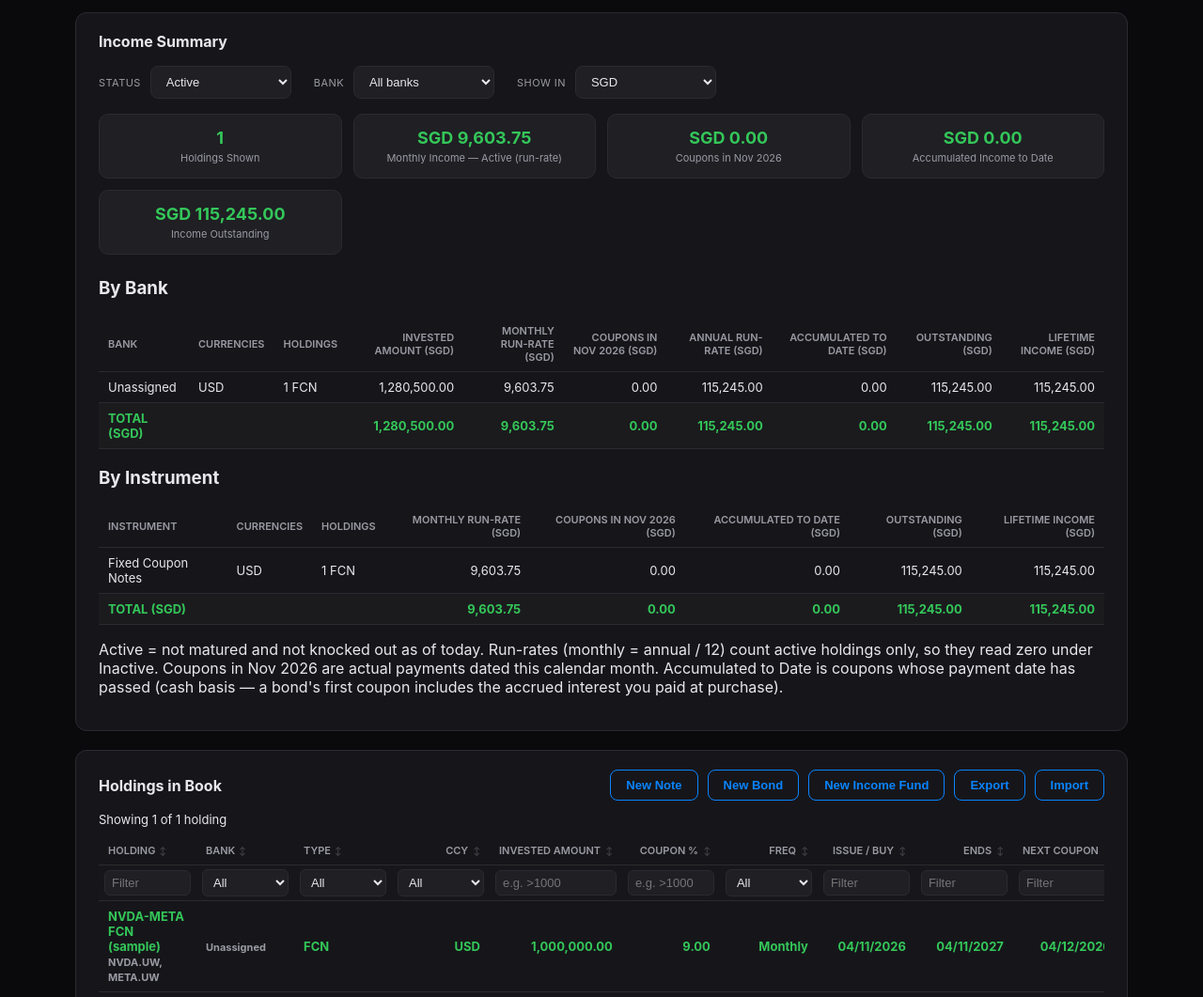
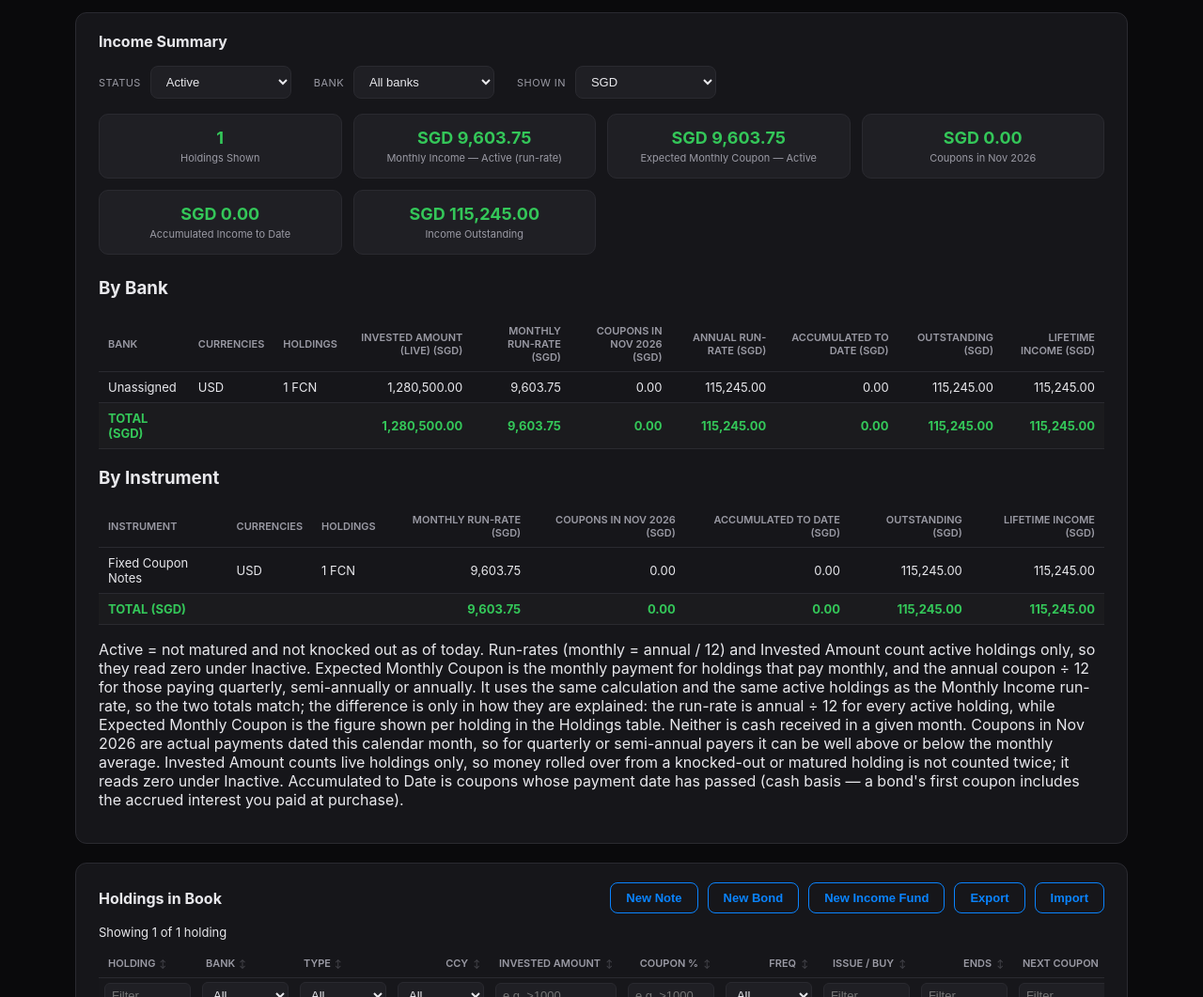
Before and after one commit to 1renelim-hub/Income-tracker, a plain HTML site: page index.html in a window 1280 px wide. Shown: the part 880-1941 px from the top of the page at 94% size. Drawn offline with Linux system fonts and the light colour scheme.

Commit message:
Add files via upload

```diff
--- a/index.html
+++ b/index.html
@@ -1759,8 +1759,7 @@ function renderNotesTable(computed) {
     const annualConv = native ? calc.annualCoupon : convert(calc.annualCoupon, ccy, disp);
     // Expected coupon per month: the actual payment for monthly payers, otherwise the annual coupon
     // spread over 12 months. Holdings that are no longer paying (matured, sold, knocked out) show none.
-    const stillPaying = isActive(calc, new Date());
-    const monthlyExpected = stillPaying ? calc.annualCoupon / 12 : null;
+    const monthlyExpected = expectedMonthlyCoupon(calc, new Date());
     const freqN = Number(note.frequency) || 12;
     const status = calc.knockedOut ? pill("Knocked Out", "status-ko")
       : (calc.matured && isFund) ? pill("Sold", "status-none")
@@ -1880,7 +1879,8 @@ const BANK_KEY = "fcn_tracker_bank_v1";
 const ALL_BANKS = "__ALL__";
 const NO_BANK = "__NONE__";
 const MONTHS = ["Jan", "Feb", "Mar", "Apr", "May", "Jun", "Jul", "Aug", "Sep", "Oct", "Nov", "Dec"];
-const SUM_KEYS = ["notional", "monthly", "thisMonth", "annual", "received", "outstanding", "lifetime"];
+const SUM_KEYS = ["notional", "monthly", "thisMonth", "annual", "received", "outstanding", "lifetime", "expected"];
+const BANK_TABLE_KEYS = ["notional", "monthly", "thisMonth", "annual", "received", "outstanding", "lifetime"];
 let statusFilter = null;
 let bankFilter = null;
 
@@ -1927,6 +1927,12 @@ function isActive(calc, today) {
   return true;
 }
 
+// Expected coupon per month for a holding that is still paying: the monthly payment for monthly payers, or
+// the annual coupon spread over 12 months for quarterly / semi-annual / annual payers. Null once it has ended.
+function expectedMonthlyCoupon(calc, today) {
+  return isActive(calc, today) ? calc.annualCoupon / 12 : null;
+}
+
 function monthLabel(d) { return MONTHS[d.getMonth()] + " " + d.getFullYear(); }
 
 // Per-holding figures in the holding's own currency. Run-rates count only
@@ -1936,8 +1942,11 @@ function incomeFigures(c, today) {
   const end = new Date(today.getFullYear(), today.getMonth() + 1, 1);
   const active = isActive(c.calc, today);
   return {
-    notional: c.note.notional || 0,
+    // Invested Amount counts live holdings only: money rolled over from a knocked-out or matured
+    // holding would otherwise be counted twice.
+    notional: active ? (c.note.notional || 0) : 0,
     monthly: active ? c.calc.annualCoupon / 12 : 0,
+    expected: expectedMonthlyCoupon(c.calc, today) || 0,
     thisMonth: c.calc.rows.reduce(function (s, r) {
       return r.end >= start && r.end < end ? s + r.payment : s;
     }, 0),
@@ -2071,7 +2080,7 @@ function renderIncomeSummary(computed) {
   const items = filterHoldings(computed, today);
 
   const labels = {
-    notional: "Invested Amount", monthly: "Monthly Run-Rate", thisMonth: "Coupons in " + month,
+    notional: "Invested Amount (live)", monthly: "Monthly Run-Rate", thisMonth: "Coupons in " + month,
     annual: "Annual Run-Rate", received: "Accumulated to Date", outstanding: "Outstanding", lifetime: "Lifetime Income",
   };
 
@@ -2079,7 +2088,7 @@ function renderIncomeSummary(computed) {
     const k = bankKey(c.note);
     return { key: k, label: banks[k], sort: (k === NO_BANK ? "~" : "") + banks[k].toUpperCase() };
   }, disp, today);
-  renderIncomeTable("incomeTable", "Bank", byBank, disp, SUM_KEYS, labels);
+  renderIncomeTable("incomeTable", "Bank", byBank, disp, BANK_TABLE_KEYS, labels);
 
   const byInstrument = aggregateIncome(items, function (c) {
     const kind = c.note.instrument === "BOND" ? "BOND" : c.note.instrument === "FUND" ? "FUND" : "FCN";
@@ -2101,14 +2110,17 @@ function renderIncomeSummary(computed) {
   renderStats([
     { label: "Holdings Shown", value: String(items.length) },
     { label: "Monthly Income — Active (run-rate)", value: money("monthly") },
+    { label: "Expected Monthly Coupon — Active", value: money("expected") },
     { label: "Coupons in " + month, value: money("thisMonth") },
     { label: "Accumulated Income to Date", value: money("received") },
     { label: "Income Outstanding", value: money("outstanding") },
   ], "incomeStats");
 
   const notes = [
-    "Active = not matured and not knocked out as of today. Run-rates (monthly = annual / 12) count active holdings only, so they read zero under Inactive.",
-    "Coupons in " + month + " are actual payments dated this calendar month.",
+    "Active = not matured and not knocked out as of today. Run-rates (monthly = annual / 12) and Invested Amount count active holdings only, so they read zero under Inactive.",
+    "Expected Monthly Coupon is the monthly payment for holdings that pay monthly, and the annual coupon ÷ 12 for those paying quarterly, semi-annually or annually. It uses the same calculation and the same active holdings as the Monthly Income run-rate, so the two totals match; the difference is only in how they are explained: the run-rate is annual ÷ 12 for every active holding, while Expected Monthly Coupon is the figure shown per holding in the Holdings table. Neither is cash received in a given month.",
+    "Coupons in " + month + " are actual payments dated this calendar month, so for quarterly or semi-annual payers it can be well above or below the monthly average.",
+    "Invested Amount counts live holdings only, so money rolled over from a knocked-out or matured holding is not counted twice; it reads zero under Inactive.",
     "Accumulated to Date is coupons whose payment date has passed (cash basis — a bond's first coupon includes the accrued interest you paid at purchase).",
   ];
   const funds = items.filter(function (c) { return c.note.instrument === "FUND"; });
--- a/sw.js
+++ b/sw.js
@@ -1,6 +1,6 @@
 // Offline support for the installed app. Generated by build.js -- do not edit.
 // The cache name changes whenever the app changes, so an update replaces the old copy.
-const CACHE = "income-tracker-337fbf1c87";
+const CACHE = "income-tracker-e5b46ac426";
 const FILES = ["./","./index.html","./manifest.webmanifest","./icon-180.png","./icon-192.png","./icon-512.png"];
 
 self.addEventListener("install", function (e) {
```
